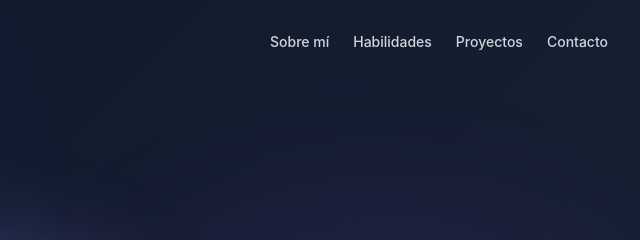
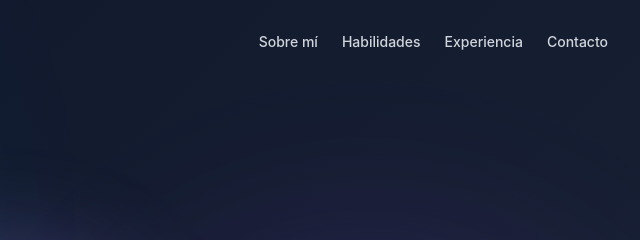
Before and after one commit to cr8297408/cr8297408, an Astro site: page / in a window 1280 px wide. Shown: the top 240 px of the page, 640-1280 px from the left. Built offline with nearby package versions, Linux system fonts and the light colour scheme; Astro itself is replaced by a stand-in of ours.

Commit message:
add experience in header

```diff
--- a/src/components/Header.tsx
+++ b/src/components/Header.tsx
@@ -41,7 +41,8 @@ const Header: React.FC<HeaderProps> = ({ className = '' }) => {
             {[
               { href: '#about', label: 'Sobre mí' },
               { href: '#skills', label: 'Habilidades' },
-              { href: '#projects', label: 'Proyectos' },
+              // { href: '#projects', label: 'Proyectos' },
+              { href: '#experience', label: 'Experiencia' },
               { href: '#contact', label: 'Contacto' }
             ].map((item) => (
               <a
```
